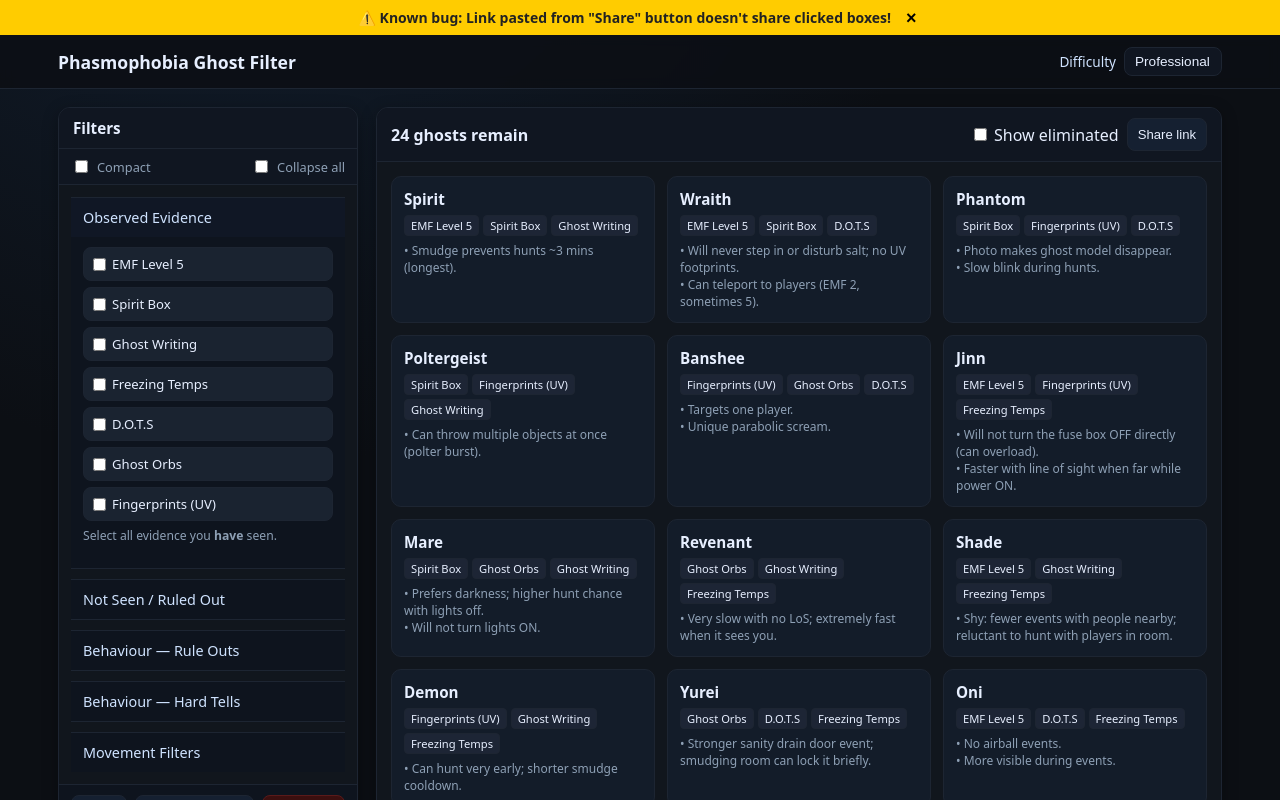
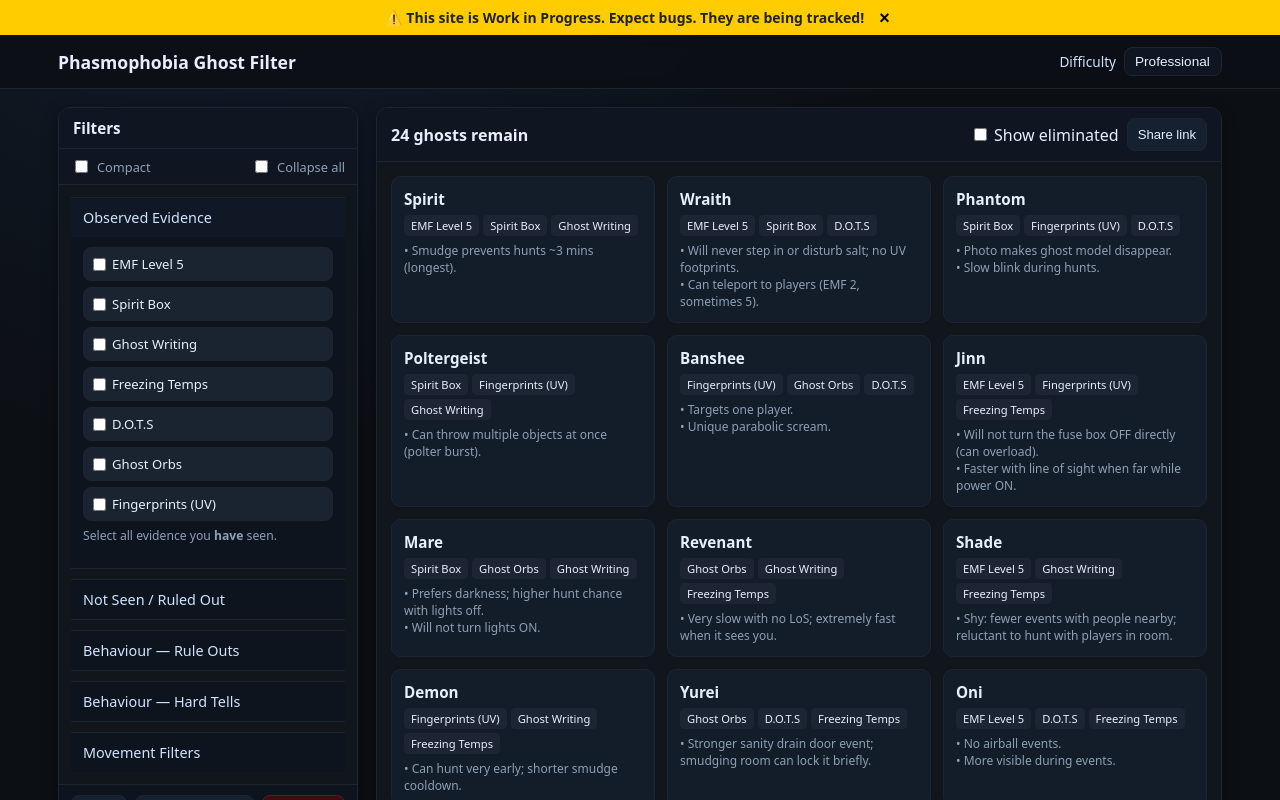
Before and after one commit to PhasLou/phasmo-cheatsheet, a plain HTML site: page index.html in a window 1280 px wide. Shown: the top 800 px of the page. Drawn offline with Linux system fonts and the light colour scheme.

Commit message:
Update index.html

```diff
--- a/index.html
+++ b/index.html
@@ -15,7 +15,7 @@
 </head>
 <body>
 	<div id="siteBanner">
-  <span id="bannerText">⚠️ Known bug: Link pasted from "Share" button doesn't share clicked boxes!</span>
+  <span id="bannerText">⚠️ This site is Work in Progress. Expect bugs. They are being tracked!</span>
   <button id="bannerClose">×</button>
 </div>
   <header>
```
